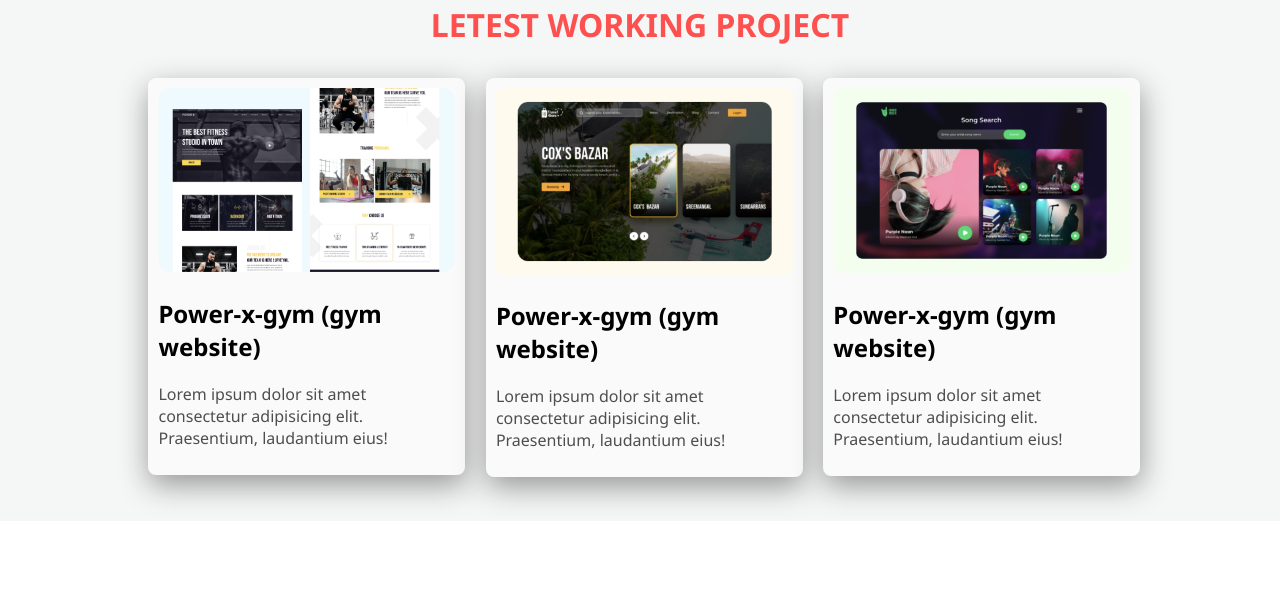
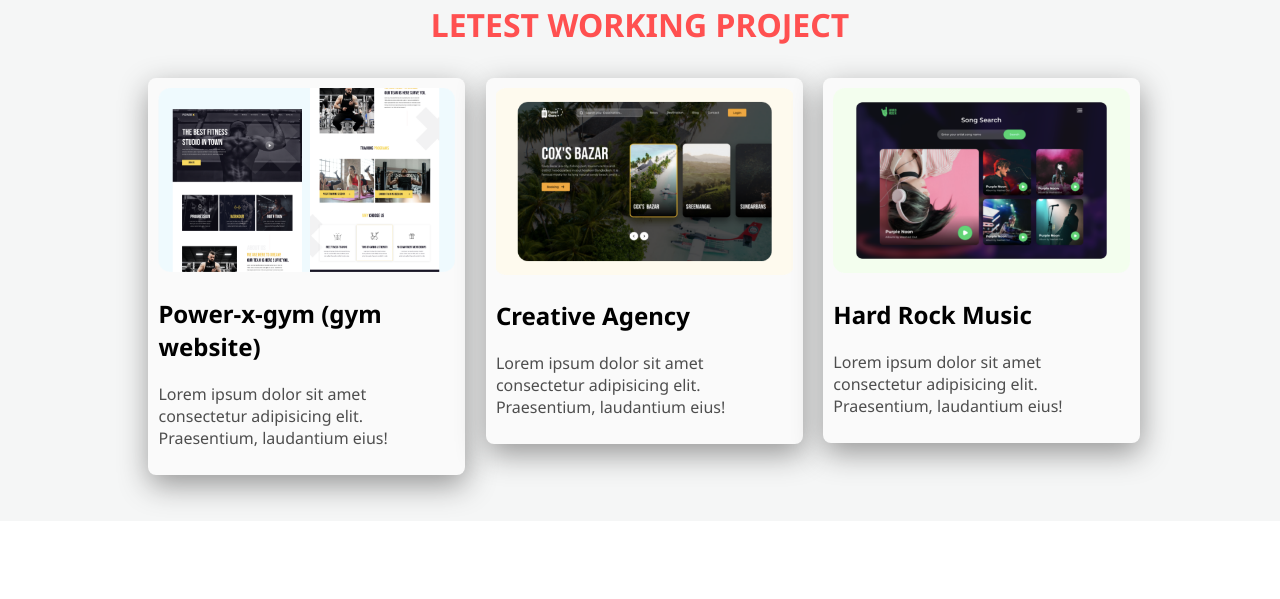
Before and after one commit to GolamRabby96/firstprortfolio, a plain HTML site: page index.html in a window 1280 px wide. Shown: the part 1140-1739 px from the top of the page. Drawn offline with Linux system fonts and the light colour scheme.

Commit message:
lwp edit

```diff
--- a/css/style.css
+++ b/css/style.css
@@ -11,7 +11,7 @@ img {
 .manubar {
     width: 100%;
     height: 80px;
-    border-bottom: 1px solid rgba(31, 31, 31, 0.301);
+    border-bottom: 1px solid rgb(31 31 31 / 6%);
     margin-bottom: 5%;
 }
 
--- a/index.html
+++ b/index.html
@@ -63,12 +63,12 @@
             </div>
             <div class="latestwork">
                 <img src="image/i2.png" alt="">
-                <h2>Power-x-gym (gym website)</h2>
+                <h2>Creative Agency</h2>
                 <p>Lorem ipsum dolor sit amet consectetur adipisicing elit. Praesentium, laudantium eius!</p>
             </div>
             <div class="latestwork">
                 <img src="image/i3.png" alt="">
-                <h2>Power-x-gym (gym website)</h2>
+                <h2>Hard Rock Music</h2>
                 <p>Lorem ipsum dolor sit amet consectetur adipisicing elit. Praesentium, laudantium eius!</p>
             </div>
         </section>
```
